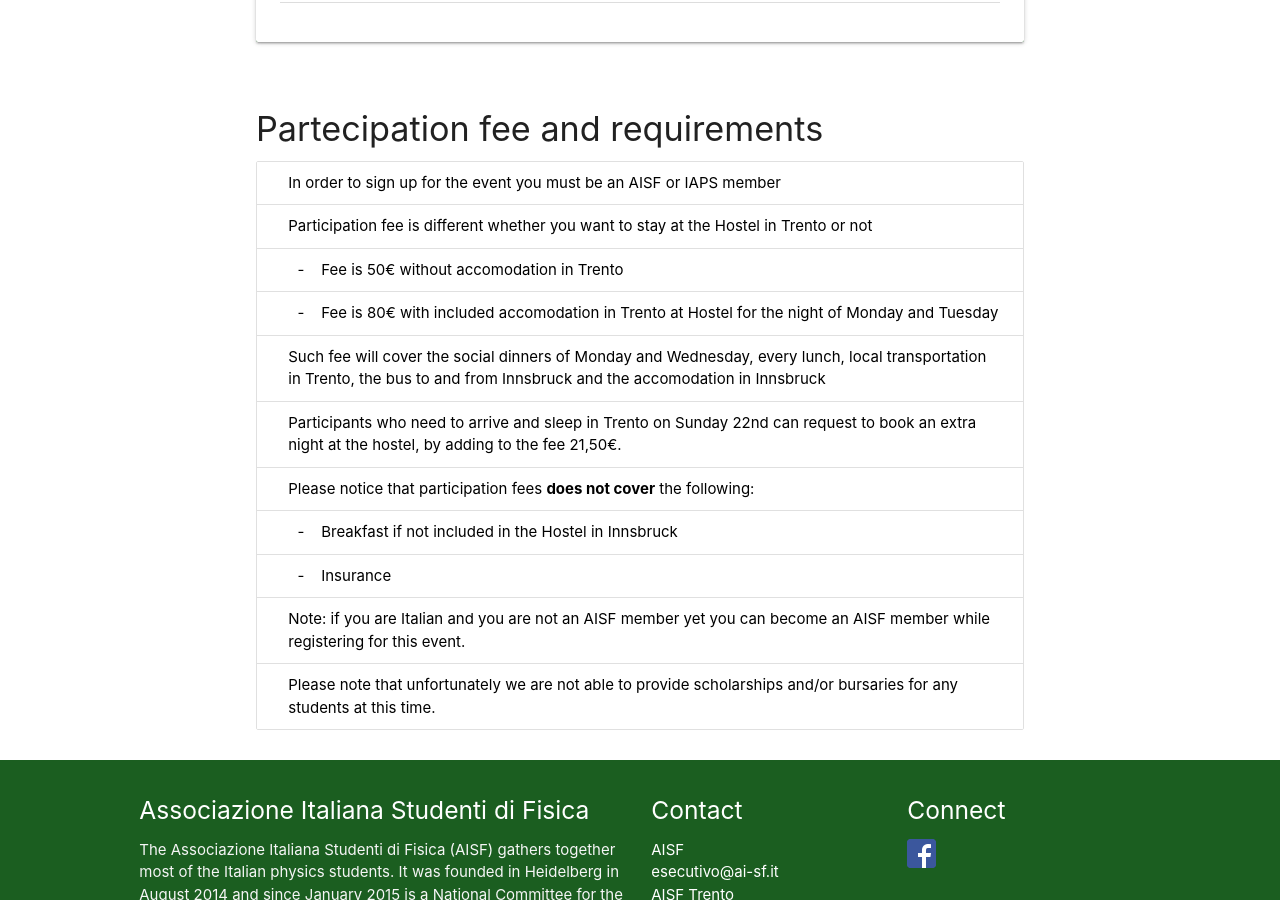
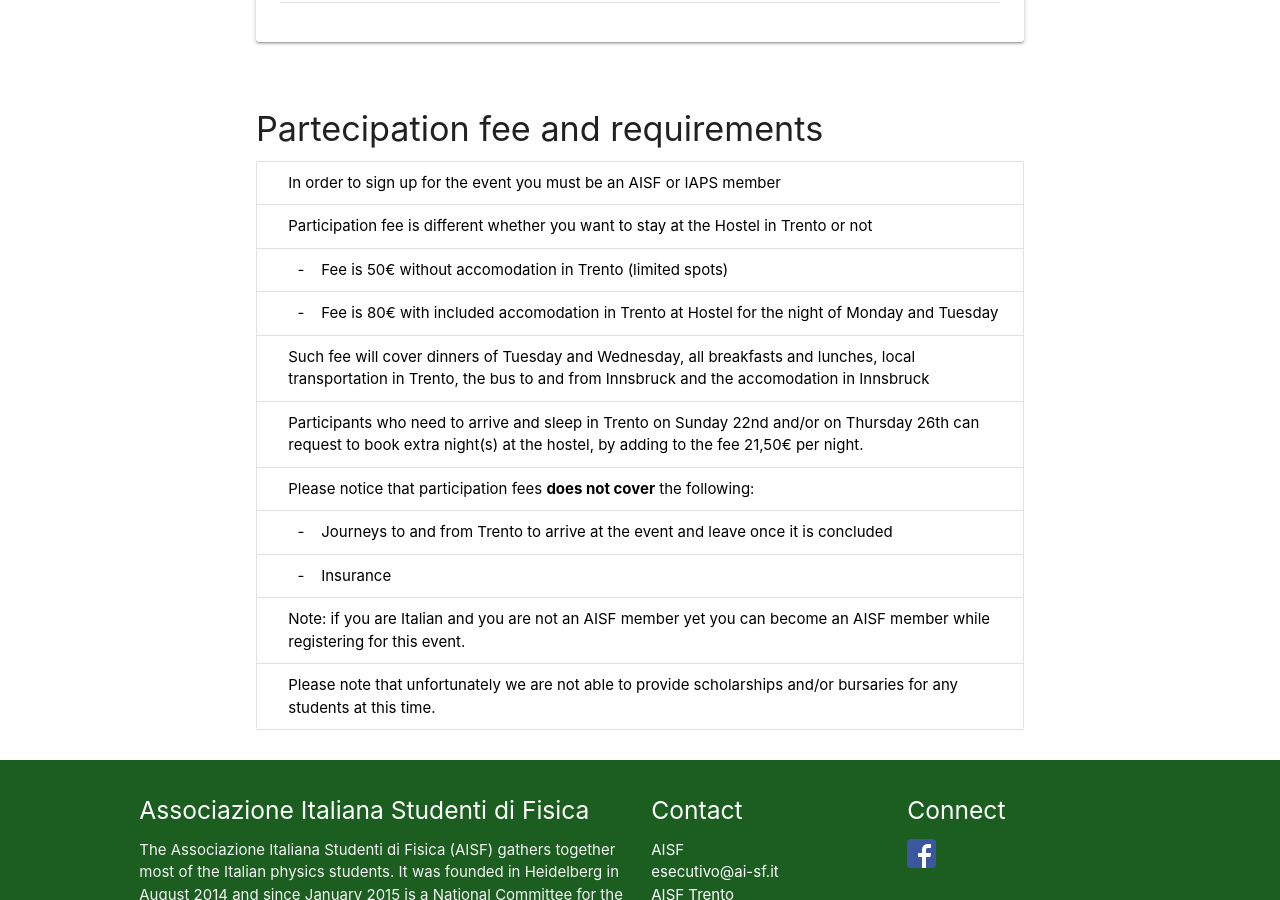
Before and after one commit to ai-sf/tiqit20, a Jekyll site: the page built from programme.html, in a window 1280 px wide and 900 px high, scrolled down 2000 px. Built offline with Jekyll 4.4.1, drawn with Linux system fonts in a browser that asks for light colours; nearby versions of some CDN libraries.

Commit message:
Update programme.yml

```diff
--- a/_data/programme.yml
+++ b/_data/programme.yml
@@ -314,13 +314,13 @@ sections:
     - text: "In order to sign up for the event you must be an AISF or IAPS member"
     - text: "Participation fee is different whether you want to stay at the Hostel in Trento or not"
       subpoints:
-        - text: "Fee is 50€ without accomodation in Trento"
+        - text: "Fee is 50€ without accomodation in Trento (limited spots)"
         - text: "Fee is 80€ with included accomodation in Trento at Hostel for the night of Monday and Tuesday"
-    - text: "Such fee will cover the social dinners of Monday and Wednesday, every lunch, local transportation in Trento, the bus to and from Innsbruck and the accomodation in Innsbruck"
-    - text: "Participants who need to arrive and sleep in Trento on Sunday 22nd can request to book an extra night at the hostel, by adding to the fee 21,50€."
+    - text: "Such fee will cover dinners of Tuesday and Wednesday, all breakfasts and lunches, local transportation in Trento, the bus to and from Innsbruck and the accomodation in Innsbruck"
+    - text: "Participants who need to arrive and sleep in Trento on Sunday 22nd and/or on Thursday 26th can request to book extra night(s) at the hostel, by adding to the fee 21,50€ per night."
     - text: "Please notice that participation fees <b>does not cover</b> the following:"
       subpoints:
-        - text: "Breakfast if not included in the Hostel in Innsbruck"
+        - text: "Journeys to and from Trento to arrive at the event and leave once it is concluded"
         - text: "Insurance"
     - text: "Note: if you are Italian and you are not an AISF member yet you can become an AISF member while registering for this event."
     - text: "Please note that unfortunately we are not able to provide scholarships and/or bursaries for any students at this time."
```
